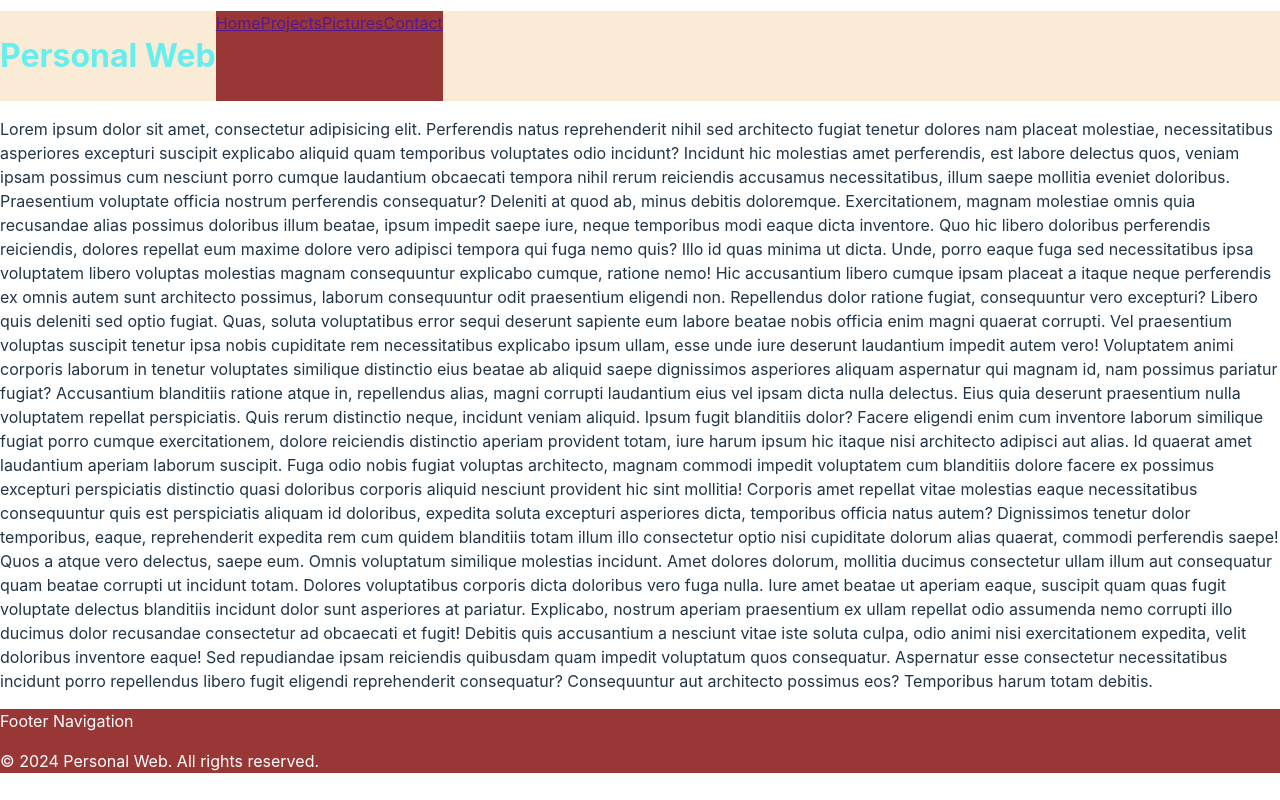
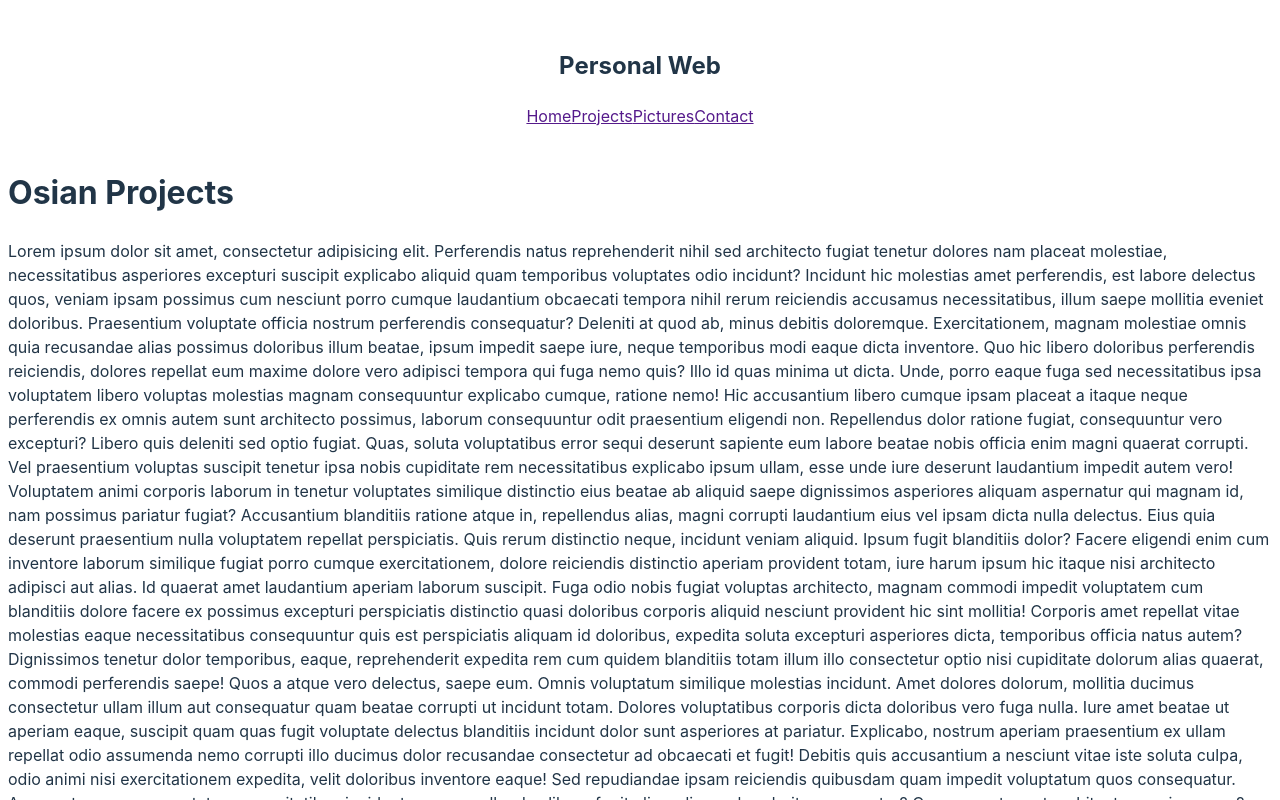
Before and after one commit to OsianJL/personal-web, a React (Vite) app: page / in a window 1280 px wide. Both pictures are taken after a click on the button "Open Portfolio". Shown: the top 800 px of the page. Built offline with nearby package versions, Linux system fonts and the light colour scheme.

Commit message:
header animation

```diff
--- a/src/App.tsx
+++ b/src/App.tsx
@@ -2,6 +2,7 @@ import React, { useState, useEffect } from 'react'
 import Header from './components/Header'
 import Footer from './components/Footer'
 import Intro from './components/Intro'
+import Projects from './components/Projects'
 
 const App: React.FC = () => {
   const [showIntro, setShowIntro] = useState(true)
@@ -15,74 +16,11 @@ const App: React.FC = () => {
       {showIntro && <Intro setShowIntro={setShowIntro} />}
       {!showIntro && (
         <>
-          <Header />
-          <main>
-            <p>
-              Lorem ipsum dolor sit amet, consectetur adipisicing elit.
-              Perferendis natus reprehenderit nihil sed architecto fugiat
-              tenetur dolores nam placeat molestiae, necessitatibus asperiores
-              excepturi suscipit explicabo aliquid quam temporibus voluptates
-              odio incidunt? Incidunt hic molestias amet perferendis, est labore
-              delectus quos, veniam ipsam possimus cum nesciunt porro cumque
-              laudantium obcaecati tempora nihil rerum reiciendis accusamus
-              necessitatibus, illum saepe mollitia eveniet doloribus.
-              Praesentium voluptate officia nostrum perferendis consequatur?
-              Deleniti at quod ab, minus debitis doloremque. Exercitationem,
-              magnam molestiae omnis quia recusandae alias possimus doloribus
-              illum beatae, ipsum impedit saepe iure, neque temporibus modi
-              eaque dicta inventore. Quo hic libero doloribus perferendis
-              reiciendis, dolores repellat eum maxime dolore vero adipisci
-              tempora qui fuga nemo quis? Illo id quas minima ut dicta. Unde,
-              porro eaque fuga sed necessitatibus ipsa voluptatem libero
-              voluptas molestias magnam consequuntur explicabo cumque, ratione
-              nemo! Hic accusantium libero cumque ipsam placeat a itaque neque
-              perferendis ex omnis autem sunt architecto possimus, laborum
-              consequuntur odit praesentium eligendi non. Repellendus dolor
-              ratione fugiat, consequuntur vero excepturi? Libero quis deleniti
-              sed optio fugiat. Quas, soluta voluptatibus error sequi deserunt
-              sapiente eum labore beatae nobis officia enim magni quaerat
-              corrupti. Vel praesentium voluptas suscipit tenetur ipsa nobis
-              cupiditate rem necessitatibus explicabo ipsum ullam, esse unde
-              iure deserunt laudantium impedit autem vero! Voluptatem animi
-              corporis laborum in tenetur voluptates similique distinctio eius
-              beatae ab aliquid saepe dignissimos asperiores aliquam aspernatur
-              qui magnam id, nam possimus pariatur fugiat? Accusantium
-              blanditiis ratione atque in, repellendus alias, magni corrupti
-              laudantium eius vel ipsam dicta nulla delectus. Eius quia deserunt
-              praesentium nulla voluptatem repellat perspiciatis. Quis rerum
-              distinctio neque, incidunt veniam aliquid. Ipsum fugit blanditiis
-              dolor? Facere eligendi enim cum inventore laborum similique fugiat
-              porro cumque exercitationem, dolore reiciendis distinctio aperiam
-              provident totam, iure harum ipsum hic itaque nisi architecto
-              adipisci aut alias. Id quaerat amet laudantium aperiam laborum
-              suscipit. Fuga odio nobis fugiat voluptas architecto, magnam
-              commodi impedit voluptatem cum blanditiis dolore facere ex
-              possimus excepturi perspiciatis distinctio quasi doloribus
-              corporis aliquid nesciunt provident hic sint mollitia! Corporis
-              amet repellat vitae molestias eaque necessitatibus consequuntur
-              quis est perspiciatis aliquam id doloribus, expedita soluta
-              excepturi asperiores dicta, temporibus officia natus autem?
-              Dignissimos tenetur dolor temporibus, eaque, reprehenderit
-              expedita rem cum quidem blanditiis totam illum illo consectetur
-              optio nisi cupiditate dolorum alias quaerat, commodi perferendis
-              saepe! Quos a atque vero delectus, saepe eum. Omnis voluptatum
-              similique molestias incidunt. Amet dolores dolorum, mollitia
-              ducimus consectetur ullam illum aut consequatur quam beatae
-              corrupti ut incidunt totam. Dolores voluptatibus corporis dicta
-              doloribus vero fuga nulla. Iure amet beatae ut aperiam eaque,
-              suscipit quam quas fugit voluptate delectus blanditiis incidunt
-              dolor sunt asperiores at pariatur. Explicabo, nostrum aperiam
-              praesentium ex ullam repellat odio assumenda nemo corrupti illo
-              ducimus dolor recusandae consectetur ad obcaecati et fugit!
-              Debitis quis accusantium a nesciunt vitae iste soluta culpa, odio
-              animi nisi exercitationem expedita, velit doloribus inventore
-              eaque! Sed repudiandae ipsam reiciendis quibusdam quam impedit
-              voluptatum quos consequatur. Aspernatur esse consectetur
-              necessitatibus incidunt porro repellendus libero fugit eligendi
-              reprehenderit consequatur? Consequuntur aut architecto possimus
-              eos? Temporibus harum totam debitis.
-            </p>
-          </main>
+          <Header/>
+          <Projects />
+          <Projects />
+          <Projects />
+          <Projects />
           <Footer />
         </>
       )}
--- a/src/components/Header.tsx
+++ b/src/components/Header.tsx
@@ -4,8 +4,8 @@ import styles from '/src/styles/Header.module.css'
 const Header: React.FC = () => {
   return (
     <header className={styles.header}>
+      <nav className={styles.nav}>
       <h1>Personal Web</h1>
-      <nav className={styles.nav}>
         <a href="">Home</a>
         <a href="">Projects</a>
         <a href="">Pictures</a>
--- a/src/components/Projects.tsx
+++ b/src/components/Projects.tsx
@@ -7,10 +7,74 @@ import React from 'react';
 
 const Projects: React.FC = () => {
   return (
-
+  <>
       <h1>Osian Projects</h1>
-
-
+      <p>
+      Lorem ipsum dolor sit amet, consectetur adipisicing elit.
+      Perferendis natus reprehenderit nihil sed architecto fugiat
+      tenetur dolores nam placeat molestiae, necessitatibus asperiores
+      excepturi suscipit explicabo aliquid quam temporibus voluptates
+      odio incidunt? Incidunt hic molestias amet perferendis, est labore
+      delectus quos, veniam ipsam possimus cum nesciunt porro cumque
+      laudantium obcaecati tempora nihil rerum reiciendis accusamus
+      necessitatibus, illum saepe mollitia eveniet doloribus.
+      Praesentium voluptate officia nostrum perferendis consequatur?
+      Deleniti at quod ab, minus debitis doloremque. Exercitationem,
+      magnam molestiae omnis quia recusandae alias possimus doloribus
+      illum beatae, ipsum impedit saepe iure, neque temporibus modi
+      eaque dicta inventore. Quo hic libero doloribus perferendis
+      reiciendis, dolores repellat eum maxime dolore vero adipisci
+      tempora qui fuga nemo quis? Illo id quas minima ut dicta. Unde,
+      porro eaque fuga sed necessitatibus ipsa voluptatem libero
+      voluptas molestias magnam consequuntur explicabo cumque, ratione
+      nemo! Hic accusantium libero cumque ipsam placeat a itaque neque
+      perferendis ex omnis autem sunt architecto possimus, laborum
+      consequuntur odit praesentium eligendi non. Repellendus dolor
+      ratione fugiat, consequuntur vero excepturi? Libero quis deleniti
+      sed optio fugiat. Quas, soluta voluptatibus error sequi deserunt
+      sapiente eum labore beatae nobis officia enim magni quaerat
+      corrupti. Vel praesentium voluptas suscipit tenetur ipsa nobis
+      cupiditate rem necessitatibus explicabo ipsum ullam, esse unde
+      iure deserunt laudantium impedit autem vero! Voluptatem animi
+      corporis laborum in tenetur voluptates similique distinctio eius
+      beatae ab aliquid saepe dignissimos asperiores aliquam aspernatur
+      qui magnam id, nam possimus pariatur fugiat? Accusantium
+      blanditiis ratione atque in, repellendus alias, magni corrupti
+      laudantium eius vel ipsam dicta nulla delectus. Eius quia deserunt
+      praesentium nulla voluptatem repellat perspiciatis. Quis rerum
+      distinctio neque, incidunt veniam aliquid. Ipsum fugit blanditiis
+      dolor? Facere eligendi enim cum inventore laborum similique fugiat
+      porro cumque exercitationem, dolore reiciendis distinctio aperiam
+      provident totam, iure harum ipsum hic itaque nisi architecto
+      adipisci aut alias. Id quaerat amet laudantium aperiam laborum
+      suscipit. Fuga odio nobis fugiat voluptas architecto, magnam
+      commodi impedit voluptatem cum blanditiis dolore facere ex
+      possimus excepturi perspiciatis distinctio quasi doloribus
+      corporis aliquid nesciunt provident hic sint mollitia! Corporis
+      amet repellat vitae molestias eaque necessitatibus consequuntur
+      quis est perspiciatis aliquam id doloribus, expedita soluta
+      excepturi asperiores dicta, temporibus officia natus autem?
+      Dignissimos tenetur dolor temporibus, eaque, reprehenderit
+      expedita rem cum quidem blanditiis totam illum illo consectetur
+      optio nisi cupiditate dolorum alias quaerat, commodi perferendis
+      saepe! Quos a atque vero delectus, saepe eum. Omnis voluptatum
+      similique molestias incidunt. Amet dolores dolorum, mollitia
+      ducimus consectetur ullam illum aut consequatur quam beatae
+      corrupti ut incidunt totam. Dolores voluptatibus corporis dicta
+      doloribus vero fuga nulla. Iure amet beatae ut aperiam eaque,
+      suscipit quam quas fugit voluptate delectus blanditiis incidunt
+      dolor sunt asperiores at pariatur. Explicabo, nostrum aperiam
+      praesentium ex ullam repellat odio assumenda nemo corrupti illo
+      ducimus dolor recusandae consectetur ad obcaecati et fugit!
+      Debitis quis accusantium a nesciunt vitae iste soluta culpa, odio
+      animi nisi exercitationem expedita, velit doloribus inventore
+      eaque! Sed repudiandae ipsam reiciendis quibusdam quam impedit
+      voluptatum quos consequatur. Aspernatur esse consectetur
+      necessitatibus incidunt porro repellendus libero fugit eligendi
+      reprehenderit consequatur? Consequuntur aut architecto possimus
+      eos? Temporibus harum totam debitis.
+    </p>
+    </>
   );
 };
 
--- a/src/index.css
+++ b/src/index.css
@@ -36,13 +36,7 @@ button:focus-visible {
   outline: 4px auto -webkit-focus-ring-color;
 }
 
-body {
-  margin: 0;
-  display: flex;
-  place-items: center;
-  min-width: 320px;
-  min-height: 100vh;
-}
+
 /*
 a {
   font-weight: 500;
--- a/src/styles/Header.module.css
+++ b/src/styles/Header.module.css
@@ -1,14 +1,28 @@
-.nav {
-    background-color: #993737;
-    color: #fff;
+
+
+
+  .header {
+    text-align: center;
+    margin: 0;
+    padding: 20px;
+    position: sticky;
+    top: 0;
+    left: 0;
+    animation: enhance-header linear both;
+    animation-timeline: scroll(root block);
+    animation-range: 0 100px;
+    z-index: 10;
   }
 
 
-.header {
-    background-color: antiquewhite;
-    opacity: transparent;
-    color: #6EE;
-    display: flex;
 
 
+  @keyframes enhance-header {
+    to {
+        background-color: rgb(102, 238, 238, .4);
+        backdrop-filter: blur(20px);
+        font-size: 18px;
+        color: black
+    }
+
 }
```
Also changed, not shown: src/styles/Projects.module.css (added).
